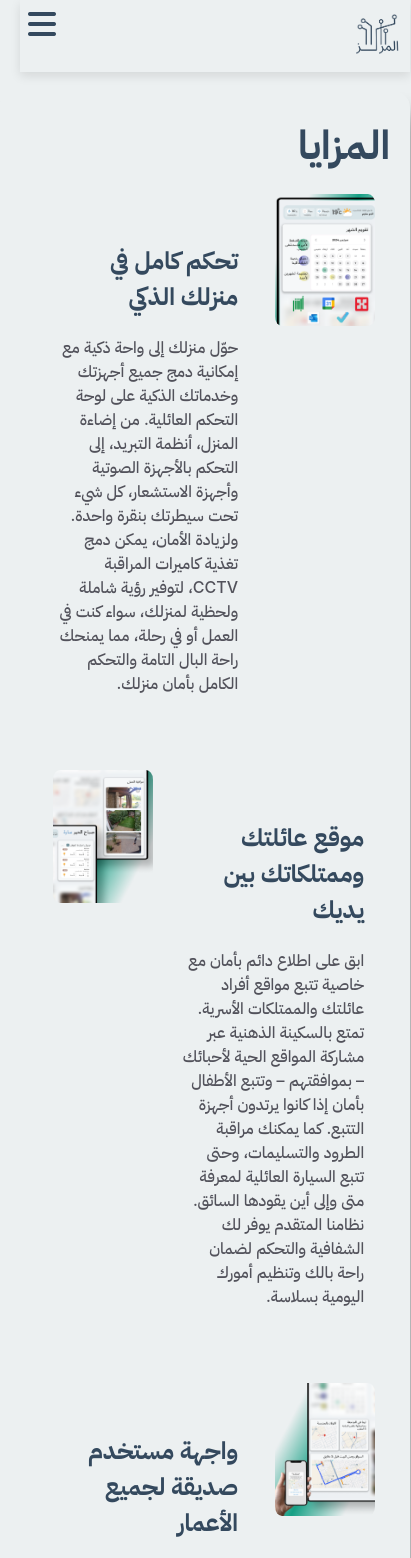
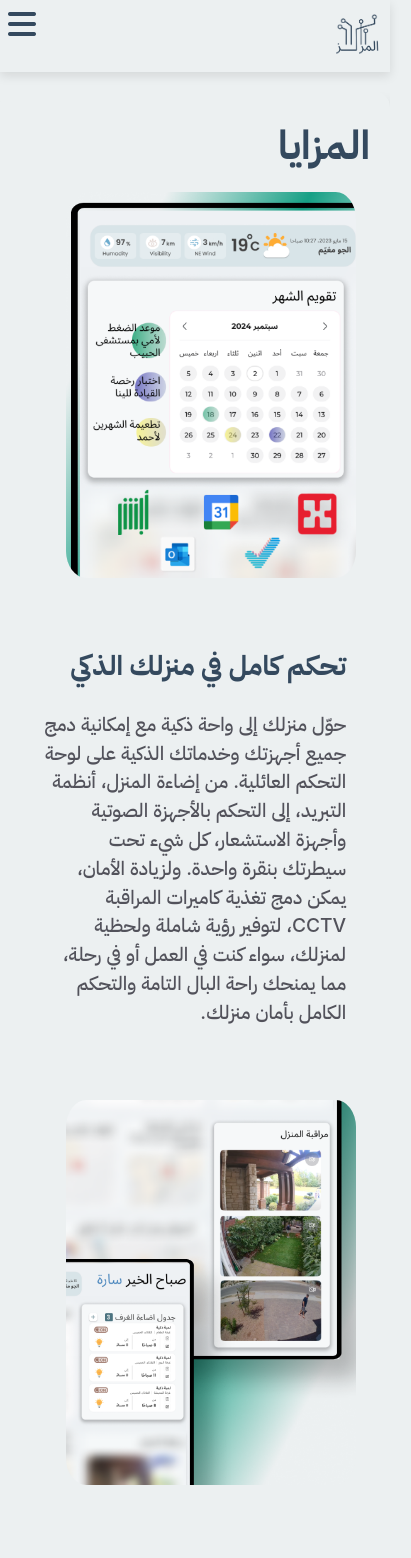
Before and after one commit to shahadmf/almarkz, a React (Create React App) app: page /benefits in a window 390 px wide. Shown: the top 1558 px of the page, 411 px wide, since content can reach past the window. Built offline with nearby package versions, Linux system fonts and the light colour scheme.

Commit message:
Responsive 👌

```diff
--- a/src/components/Benefits.tsx
+++ b/src/components/Benefits.tsx
@@ -30,7 +30,7 @@ const Benefits = () => {
             </p>
           </div>
         </div>
-        <div className="card">
+        <div className="card reverse">
           <div className="card-content">
             <h2>موقع عائلتك وممتلكاتك بين يديك</h2>
             <p>
@@ -62,7 +62,7 @@ const Benefits = () => {
             </p>
           </div>
         </div>
-        <div className="card">
+        <div className="card reverse">
           <div className="card-content">
             <h2>تكامل تام مع منصات محلية وعالمية</h2>
             <p>
--- a/src/styles/Benefits.scss
+++ b/src/styles/Benefits.scss
@@ -6,6 +6,10 @@
   padding: 20px;
   border-radius: 15px;
   box-shadow: 9px 20px 19px rgba(0, 0, 0, 0.3);
+
+  @media (max-width: 768px) {
+    width: auto;
+  }
 
   h1 {
     font-size: 2.5rem;
@@ -18,6 +22,10 @@
     display: flex;
     flex-direction: column;
 
+    //  @media (max-width: 768px) {
+    //     flex-direction: column;
+    //   }
+
     .card {
       width: 100%;
       height: 100%;
@@ -26,10 +34,19 @@
       flex-wrap: wrap;
       flex-direction: row;
 
+      @media (max-width: 768px) {
+        width: auto;
+        display: flex;
+        flex-direction: column;
+      }
+
       .card-image {
         width: 30%;
         height: 100%;
         margin: 2%;
+        @media (max-width: 768px) {
+          width: auto;
+        }
 
         img {
           width: 90%;
@@ -43,17 +60,33 @@
         margin: 2%;
         padding: 8% 3%;
 
+        @media (max-width: 768px) {
+          width: auto;
+        }
+
         h2 {
           font-size: 1.5rem;
           font-weight: 700;
           color: $soft-navy;
+          @media (max-width: 768px) {
+            font-size: 1.7rem;
+          }
         }
 
         p {
           font-size: 1rem;
           font-weight: 500;
           color: $text-color;
+          @media (max-width: 768px) {
+            font-size: 1.2rem;
+          }
         }
+      }
+    }
+
+    .reverse {
+      @media (max-width: 768px) {
+        flex-direction: column-reverse;
       }
     }
   }
--- a/src/styles/ContactUs.scss
+++ b/src/styles/ContactUs.scss
@@ -6,6 +6,11 @@
   padding: 5%;
   border-radius: 15px;
   box-shadow: 9px 9px 20px 19px rgba(0, 0, 0, 0.3);
+  @media (max-width: 768px) {
+    width: auto;
+    margin: 5% ;
+    box-shadow: 9px 20px 19px rgba(0, 0, 0, 0.3);
+  }
 
   h1 {
     font-size: 2.5rem;
@@ -14,7 +19,7 @@
     margin: 1% 0px;
   }
 
-  p{
+  p {
     color: $text-color;
   }
 
--- a/src/styles/Footer.scss
+++ b/src/styles/Footer.scss
@@ -2,14 +2,24 @@
 
 .Footer {
   width: 90%;
-  height: 100px;
   margin: 5%;
   display: flex;
   justify-content: space-between;
   flex-wrap: wrap-reverse;
 
+  @media (max-width: 768px) {
+    width: auto;
+    display: flex;
+    flex-direction: column-reverse;
+  }
+
   .Footer-text {
     width: 60%;
+
+    @media (max-width: 768px) {
+      width: auto;
+    }
+
     h5 {
       font-size: 1.5rem;
       font-weight: 600;
@@ -30,6 +40,11 @@
     width: 30%;
     margin: 3% 2%;
 
+    @media (max-width: 768px) {
+      margin: 25px 15px;
+      width: auto;
+    }
+
     input {
       width: 65%;
       height: 30px;
@@ -37,7 +52,7 @@
       // margin: 2%;
       border: 0cap;
       border-radius: 0px 5px 5px 0px;
-      box-shadow:  5px 3px 20px 3px rgba(0, 0, 0, 0.3);
+      box-shadow: 5px 3px 20px 3px rgba(0, 0, 0, 0.3);
     }
 
     button {
@@ -49,7 +64,7 @@
       background-color: $soft-navy;
       border: none;
       font-family: Inter, "IBM Plex Sans Arabic", sans-serif;
-      box-shadow:  5px 3px 20px 3px rgba(0, 0, 0, 0.3);
+      box-shadow: 5px 3px 20px 3px rgba(0, 0, 0, 0.3);
     }
   }
 }
--- a/src/styles/Hero.scss
+++ b/src/styles/Hero.scss
@@ -10,6 +10,10 @@
     height: 100%;
     margin: 0%;
     padding: 5% 0%;
+
+    @media (max-width: 768px) {
+      background-size: auto;
+    }
   }
 
   .hero-content {
@@ -25,6 +29,11 @@
       font-weight: 800;
       color: $soft-navy;
       margin: 1% 0px;
+
+      @media (max-width: 768px) {
+        font-size: 1.7rem;
+        font-weight: 800;
+      }
     }
 
     h3 {
@@ -32,6 +41,10 @@
       font-weight: 600;
       color: $muted-teal;
       margin: 1% 0px;
+      @media (max-width: 768px) {
+        font-size: 1.3rem;
+        font-weight: 800;
+      }
     }
 
     h4 {
--- a/src/styles/Pricing.scss
+++ b/src/styles/Pricing.scss
@@ -6,6 +6,10 @@
   padding: 20px;
   border-radius: 15px;
   box-shadow: 9px 20px 19px rgba(0, 0, 0, 0.3);
+
+  @media (max-width: 768px) {
+        width: auto;
+      }
 
   h1 {
     font-size: 2.5rem;
@@ -18,6 +22,9 @@
     display: flex;
     flex-wrap: wrap;
     justify-content: space-between;
+        @media (max-width: 768px) {
+        flex-direction: column;
+      }
 
     .card {
       display: flex;
@@ -30,6 +37,11 @@
       padding: 20px;
       margin: 5px;
       width: 28%;
+
+      @media (max-width: 768px) {
+        width: auto;
+        margin: 15px 0px;
+      }
 
       h4 {
         font-size: 1.2rem;
--- a/src/styles/Why.scss
+++ b/src/styles/Why.scss
@@ -4,9 +4,13 @@
   width: 95%;
   margin: 5% auto;
   padding: 20px;
-    border-radius: 15px;
+  border-radius: 15px;
   box-shadow: 9px 20px 19px rgba(0, 0, 0, 0.3);
-  //   margin: 5% 3%;
+
+  @media (max-width: 768px) {
+    width: auto;
+    margin: auto;
+  }
 
   h1 {
     font-size: 2.5rem;
@@ -18,6 +22,11 @@
   .cards {
     display: flex;
     flex-wrap: wrap;
+
+    @media (max-width: 768px) {
+        flex-direction: column;
+      }
+
     .card {
       display: flex;
       flex-direction: column;
@@ -29,6 +38,10 @@
       padding: 20px;
       margin: 20px;
       width: 25%;
+
+      @media (max-width: 768px) {
+        width: auto;
+      }
 
       .badge {
         width: 50px;
```
